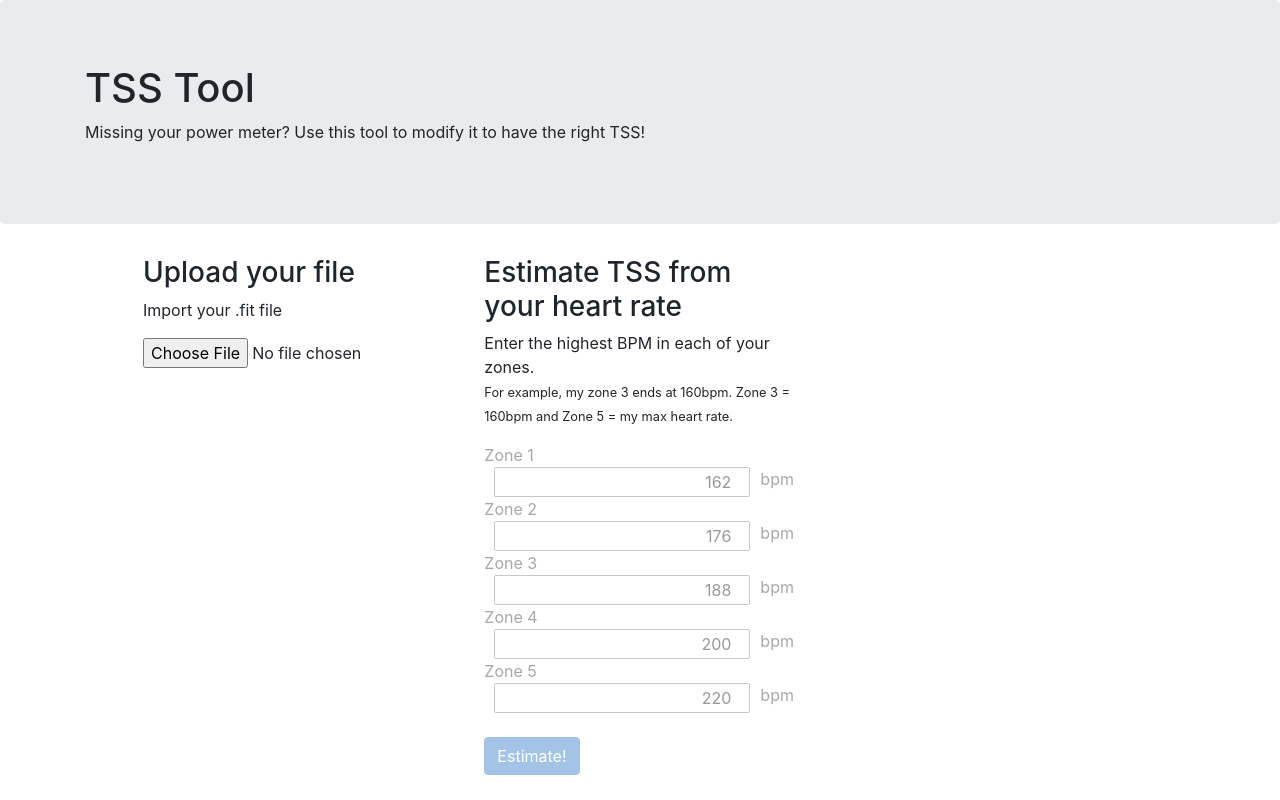
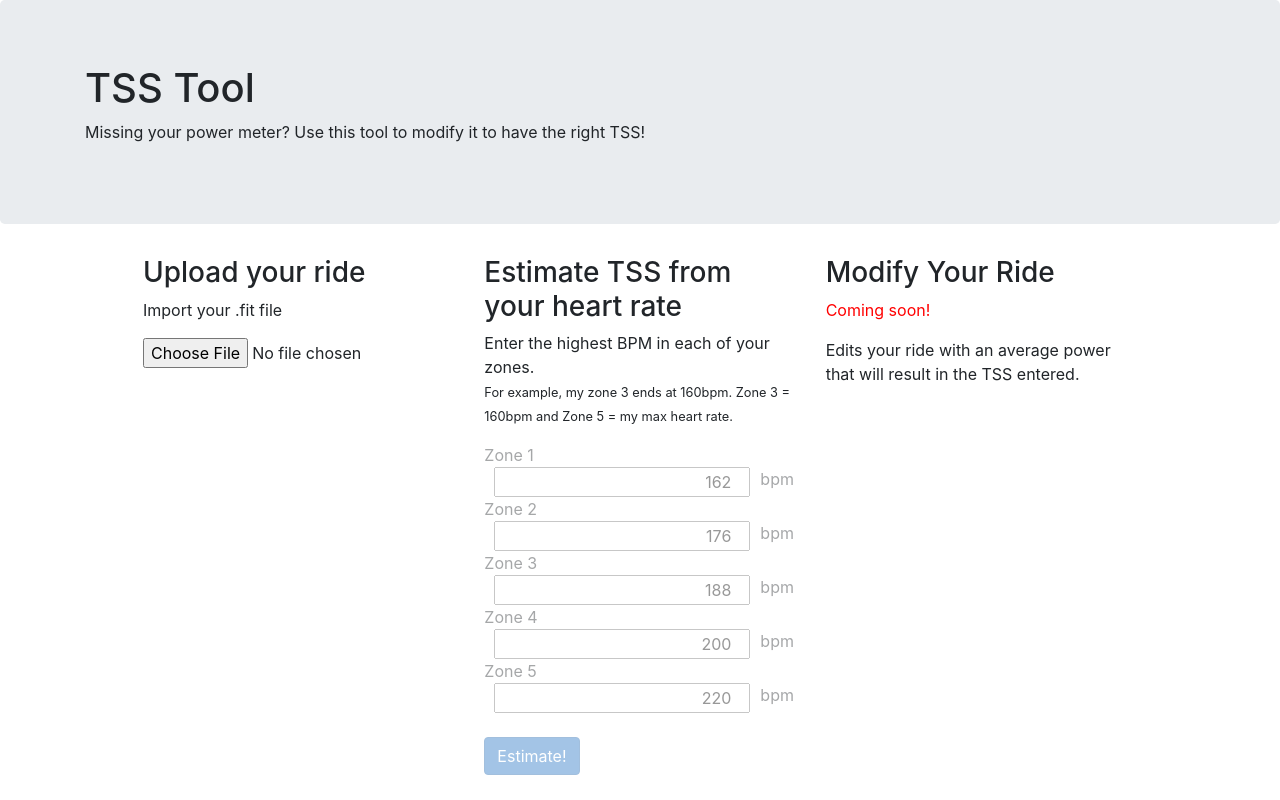
Before and after one commit to darinalleman/ng-tss-tool, an Angular app in the folder ClientApp/: page / in a window 1280 px wide. Built offline with nearby package versions, Linux system fonts and the light colour scheme.

Commit message:
Add the base for the modify component

```diff
--- a/ClientApp/src/app/action-panel/action-panel.component.html
+++ b/ClientApp/src/app/action-panel/action-panel.component.html
@@ -5,4 +5,6 @@
     <estimate
         [fileUploaded]="fileUploaded"
         class="col-md-4"></estimate>
+    <modify
+        class="col-md-4"></modify>
 </div>
--- /dev/null
+++ b/ClientApp/src/app/action-panel/modify/modify.component.html
@@ -0,0 +1,9 @@
+<div class="panel panel-primary">
+  <div class="panel-heading">
+      <h3 class="panel-title">Modify Your Ride</h3>
+  </div>
+  <div class="panel-body">
+      <p style="color:red">Coming soon!</p>
+      <p>Edits your ride with an average power that will result in the TSS entered.</p>
+  </div>
+</div>
--- /dev/null
+++ b/ClientApp/src/app/action-panel/modify/modify.component.ts
@@ -0,0 +1,15 @@
+import { Component, OnInit } from '@angular/core';
+
+@Component({
+  selector: 'modify',
+  templateUrl: './modify.component.html',
+  styleUrls: ['./modify.component.scss']
+})
+export class ModifyComponent implements OnInit {
+
+  constructor() { }
+
+  ngOnInit() {
+  }
+
+}
--- a/ClientApp/src/app/action-panel/upload/upload.component.html
+++ b/ClientApp/src/app/action-panel/upload/upload.component.html
@@ -1,6 +1,6 @@
 <div class="panel panel-primary">
     <div class="panel-heading">
-        <h3 class="panel-title">Upload your file</h3>
+        <h3 class="panel-title">Upload your ride</h3>
     </div>
     <div class="panel-body">
         <p>Import your .fit file</p>
--- a/ClientApp/src/app/app.component.scss
+++ b/ClientApp/src/app/app.component.scss
@@ -7,3 +7,7 @@
         pointer-events: all;
     }
 }
+
+.panel-title {
+  text-align: center;
+}
--- a/ClientApp/src/app/app.module.ts
+++ b/ClientApp/src/app/app.module.ts
@@ -8,13 +8,15 @@ import { FormsModule } from '@angular/forms';
 import { UploadComponent } from './action-panel/upload/upload.component';
 import { HttpClientModule } from '@angular/common/http';
 import { ActionPanelComponent } from './action-panel/action-panel.component';
+import { ModifyComponent } from './action-panel/modify/modify.component';
 
 @NgModule({
   declarations: [
     AppComponent,
     EstimateComponent,
     UploadComponent,
-    ActionPanelComponent
+    ActionPanelComponent,
+    ModifyComponent
   ],
   imports: [
     NgbModule,
```
Also changed, not shown: ClientApp/src/app/action-panel/action-panel.component.scss (line endings or trailing spaces), ClientApp/src/app/action-panel/modify/modify.component.scss (added), 1 other file (tests, documents, lock files or other folders).
